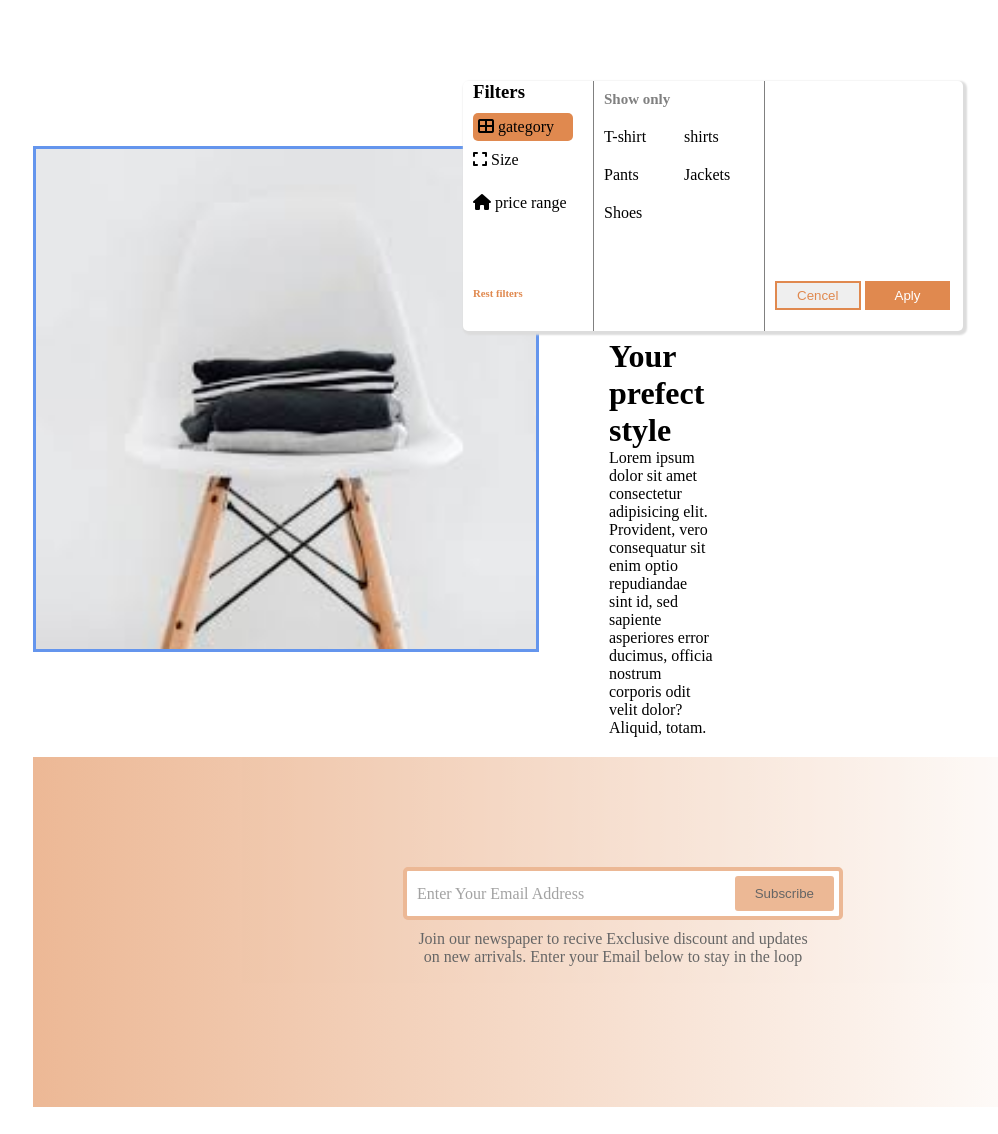
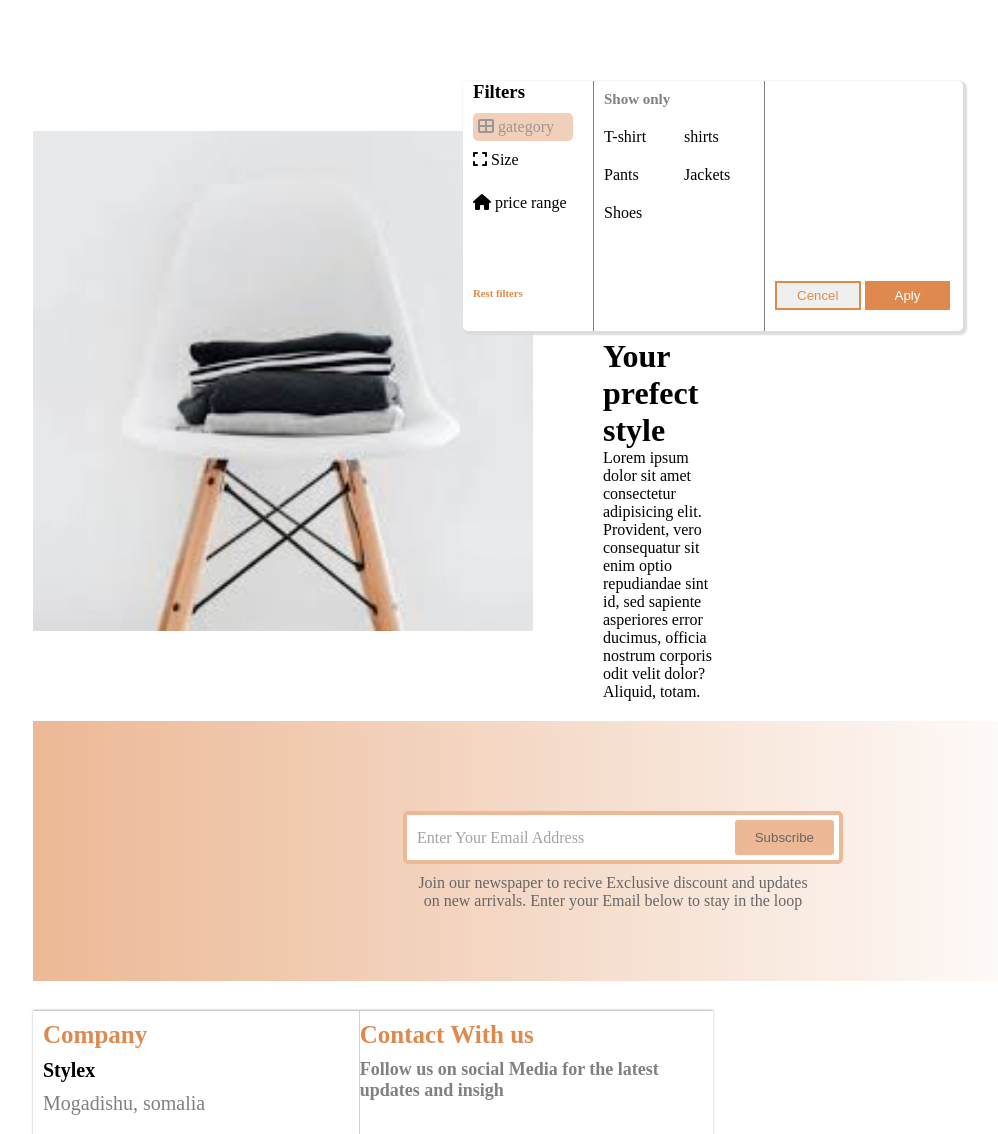
Before and after one commit to Eng-abdala/Clothing-web, a plain HTML site: page index.html in a window 1280 px wide. Shown: the part 1050-2184 px from the top of the page, without its empty margins (267-1265 px from the left). Drawn offline with Linux system fonts and the light colour scheme.

```diff
--- a/style.css
+++ b/style.css
@@ -147,7 +147,6 @@
 .Abdalle img{
     width: 500px;
     height: 500px;
-    border: solid 3px cornflowerblue;
 }
 .fine{
     width: 400px;
@@ -156,6 +155,7 @@
 }
 #name{
     background-color: #e0894f;
+    opacity: 0.4;
     border-radius: 5px;
     padding: 5px 5px;
     margin-right: 20px;
@@ -226,12 +226,12 @@
 
 .Abdalle2{
     background:linear-gradient(to right,#e0894f,white) ;
-    height: 250px;
+    height: 180px;
     width: 900px;
     margin: 20px 300px;
     text-align: center;
     padding-left: 140px;
-    padding-top: 100px;
+    padding-top: 80px;
     opacity: 0.6;
 }
 .boxx{
```
